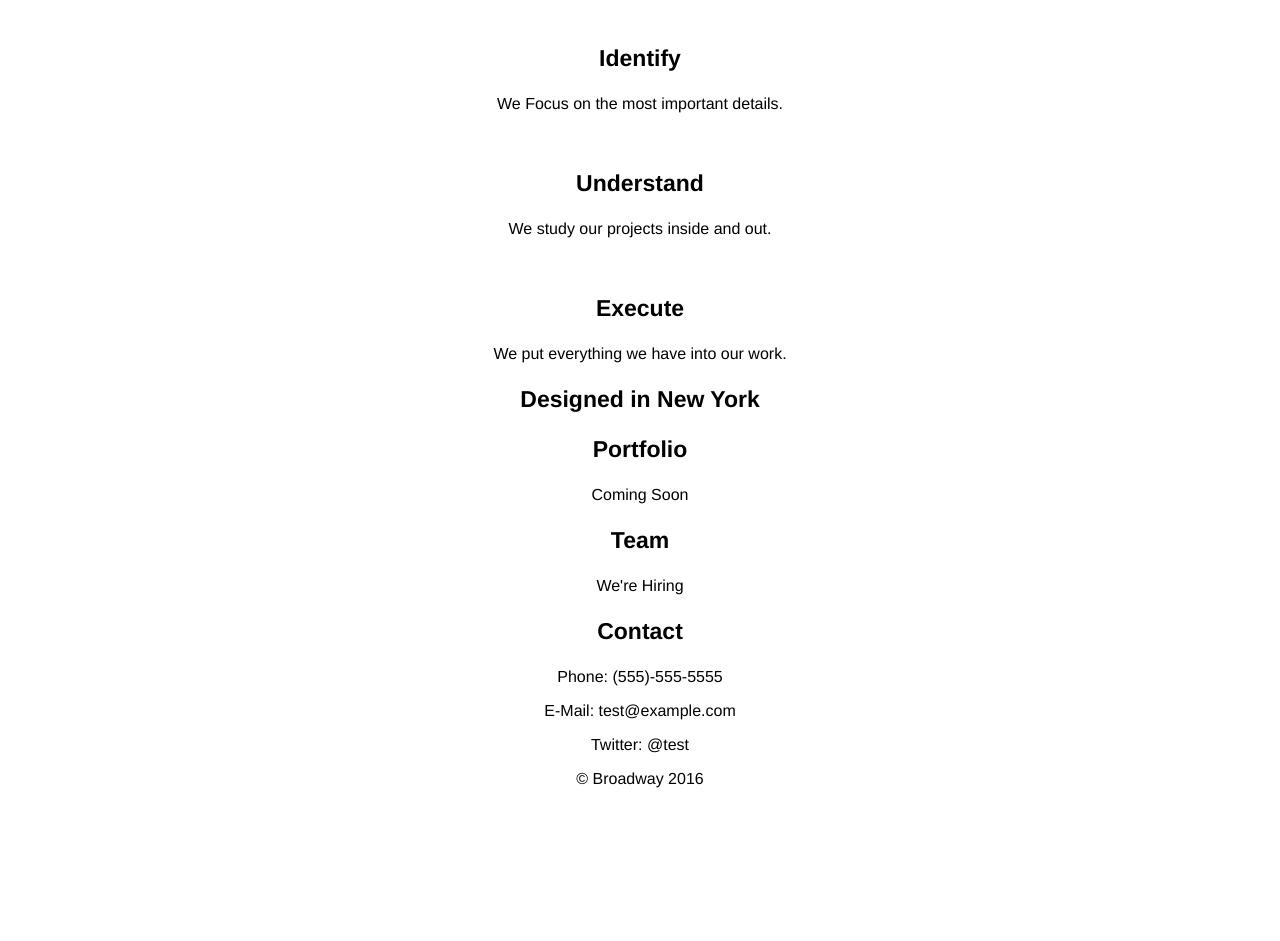
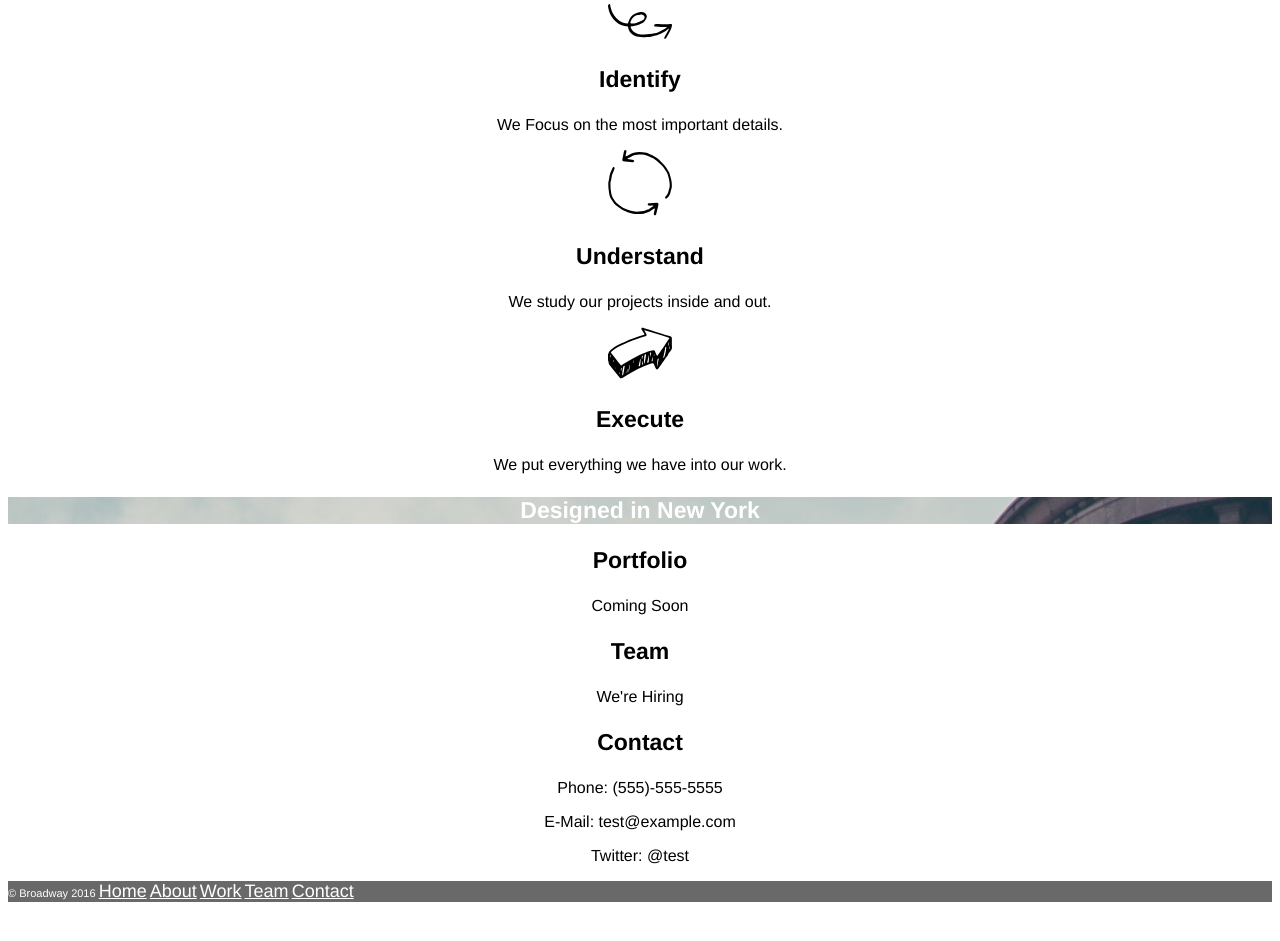
Before and after one commit to Bearclaw1618/broadway, a plain HTML site: page index.html in a window 1280 px wide. Shown: the part 429-1370 px from the top of the page. After the commit the page ends 1342 px from the top, so only its background shows below. Drawn offline with Linux system fonts and the light colour scheme.

Commit message:
Footer and content images placed, 90% complete

```diff
--- a/index.html
+++ b/index.html
@@ -17,21 +17,21 @@
       </nav>
     </div>
 
-    <div class="">
+    <div>
       <h2 id="about">Our Process</h2>
-      <img src="" alt="">
+      <img src="resources/images/identify.svg" alt="">
       <h3>Identify</h3>
       <p>We Focus on the most important details.</p>
-      <img src="" alt="">
+      <img src="resources/images/understand.svg" alt="">
       <h3>Understand</h3>
       <p>We study our projects inside and out.</p>
-      <img src="" alt="">
+      <img src="resources/images/execute.svg" alt="">
       <h3>Execute</h3>
       <p>We put everything we have into our work.</p>
     </div>
 
-    <div class="">
-      <h3>Designed in New York</h3>
+    <div>
+      <h3 id="nyc">Designed in New York</h3>
       <h3 id="work">Portfolio</h3>
       <p>Coming Soon</p>
       <h3 id="team">Team</h3>
@@ -43,13 +43,14 @@
     </div>
 
     <div class="footer">
-      <p>&copy; Broadway 2016 </p>
       <nav>
-      <p><a href="./home.html">Home</a></p>
-      <p><a href="#about">About</a></p>
-      <p><a href="#work">Work</a></p>
-      <p><a href="#team">Team</a></p>
-      <p><a href="#contact">Contact</a></p>
+       <p >&copy; Broadway 2016
+         <a href="./home.html">Home</a>
+          <a href="#about">About</a>
+          <a href="#work">Work</a>
+          <a href="#team">Team</a>
+          <a href="#contact">Contact</a>
+        </p>
       </nav>
     </div>
   </body>
--- a/resources/style.css
+++ b/resources/style.css
@@ -4,6 +4,7 @@ body {
   }
 .header {
   background-image: url(../resources/images/the-flatiron-building.png);
+  image-resolution: from-image;
 }
 a {
   font-size: 18px;
@@ -22,3 +23,15 @@ h3  {
   font-size: 23px;
   font-weight: bold;
 }
+#nyc {
+  background-image: url(../resources/images/the-flatiron-building.png);
+  font-weight: bold;
+  color: white;
+  font-size: 23px;
+}
+.footer {
+  text-align: left;
+  background-color: dimgray;
+  color: white;
+  font-size: 11px;
+}
```
